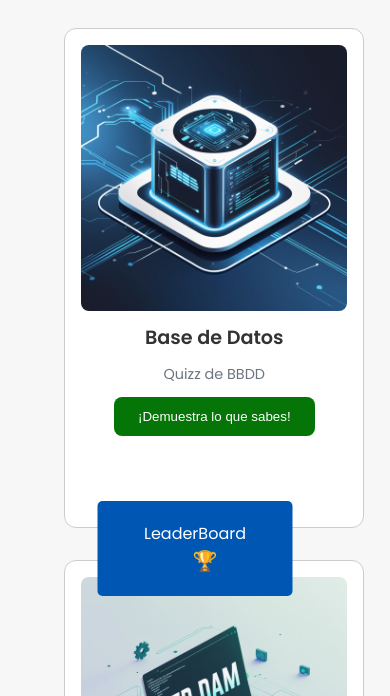
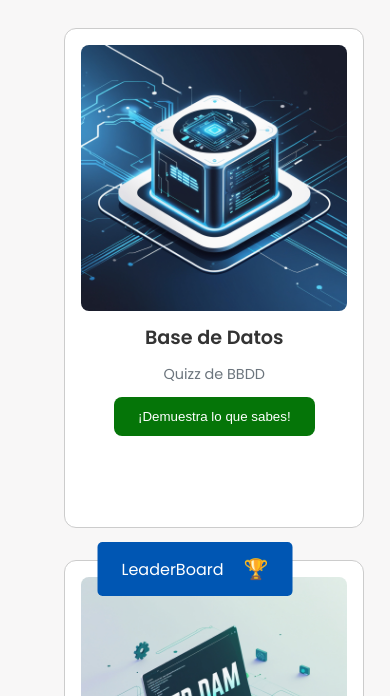
Before and after one commit to DeibyGS/questionnary, a website built with Vite: page Questionnaire_DAM/index.html in a window 390 px wide. Shown: the part 148-844 px from the top of the page. Built offline with nearby package versions, Linux system fonts and the light colour scheme; some packages are replaced by stand-ins of ours.

Commit message:
fixed btnLeader and btnHome

```diff
--- a/Questionnaire_DAM/src/styles/styles.scss
+++ b/Questionnaire_DAM/src/styles/styles.scss
@@ -484,6 +484,13 @@ footer {
 
 
 @media (max-width: 1024px) {
+
+  .leaderboard-btn, .header-leaderboards__btn {
+    padding: 12px 24px;
+    display: inline-flex;
+    align-items: center;
+
+  }
   .result {
     width: 100%;
     padding: 0 1rem;
```
